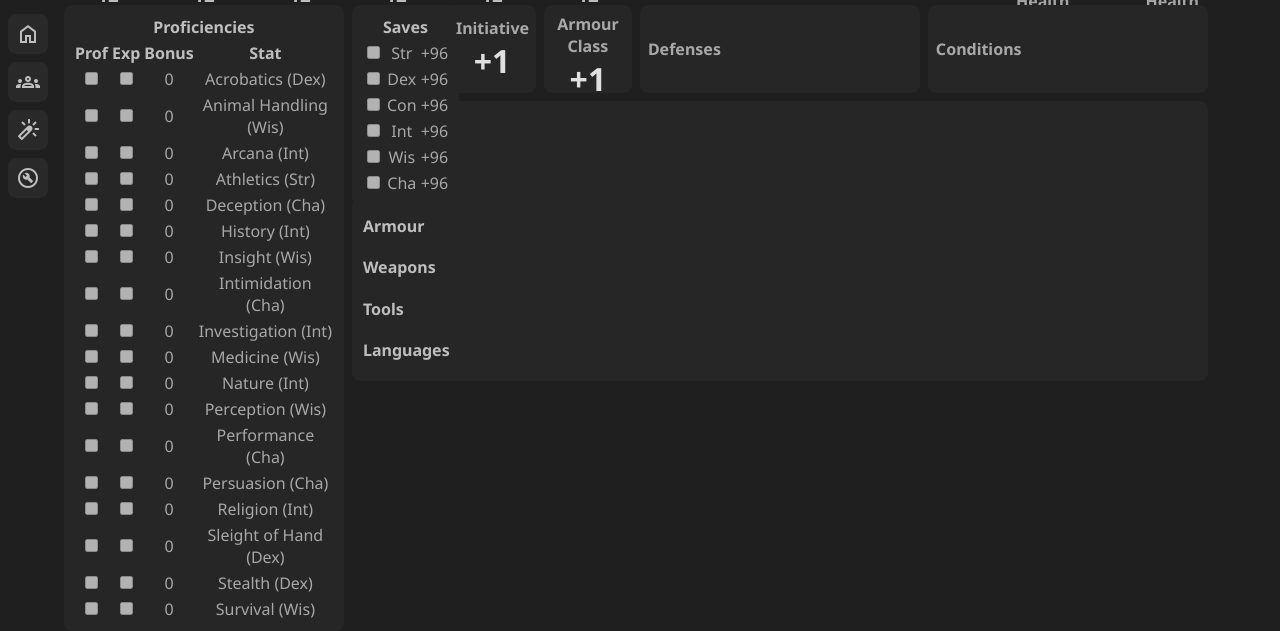
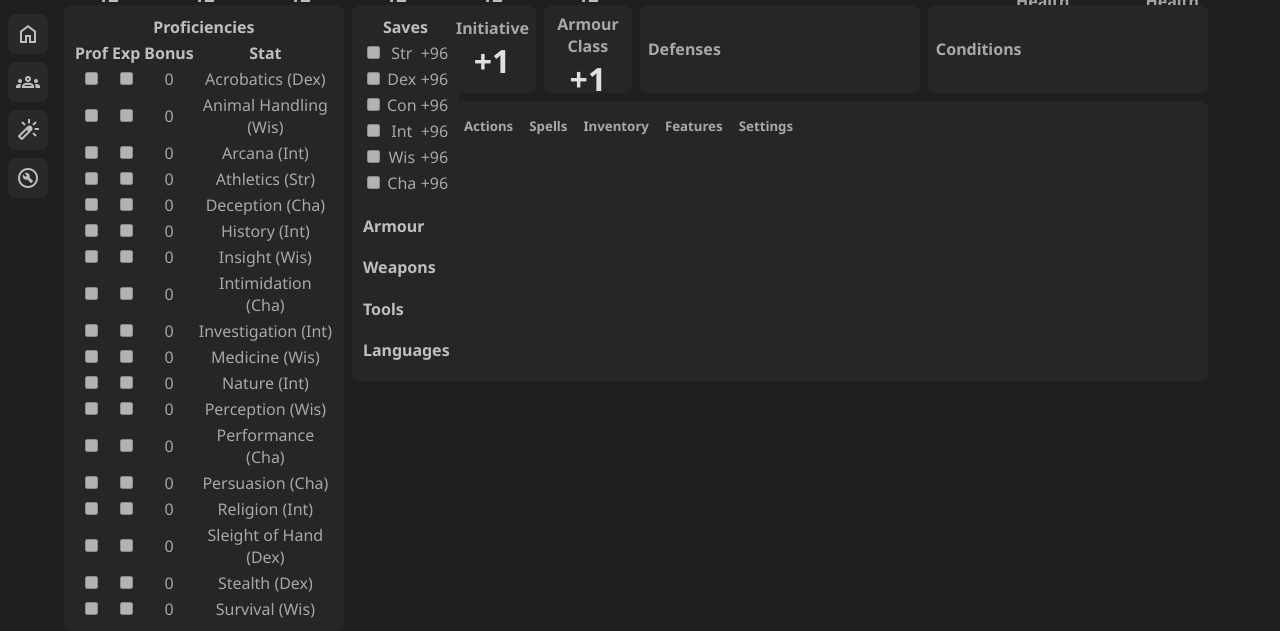
Before and after one commit to Codering-Monkey/Dungeons-and-Dashboard, a plain HTML site: page characters/player.html in a window 1280 px wide. Shown: the part 294-925 px from the top of the page. Drawn offline with nearby package versions, Linux system fonts and the light colour scheme.

Commit message:
added actions (tabs)

```diff
--- a/characters/characters.css
+++ b/characters/characters.css
@@ -180,4 +180,29 @@ table > tr > td > p, table > tbody > tr > td > p {
 .actions {
     grid-column: span 8;
     grid-row: span 3;
+    text-align: left;
+    display: flex;
 }
+
+.tabs {
+    float:left
+}
+
+.tabs > h5 {
+    float: left;
+    margin: 8px;
+    cursor: pointer;
+}
+
+.tabs > *:hover {
+    color: var(--blue)
+}
+
+.tabs > *:active {
+    color: var(--pink)
+}
+
+.tabs > .active {
+    color: var(--pink);
+    border-bottom: 1px solid var(--pink);
+}
--- a/characters/player.html
+++ b/characters/player.html
@@ -99,7 +99,16 @@
             <div class="conditions">
                 <h4>Conditions</h4>
             </div>
-            <div class="actions"></div>
+            <div class="actions">
+                <div class="tabs">
+                    <h5>Actions</h5>
+                    <h5>Spells</h5>
+                    <h5>Inventory</h5>
+                    <h5>Features</h5>
+                    <h5>Settings</h5>
+                </div>
+                <div class="action-content"></div>
+            </div>
             <table class="training">
                 <tbody>
                     <tr><th>Armour</th></tr>
```
